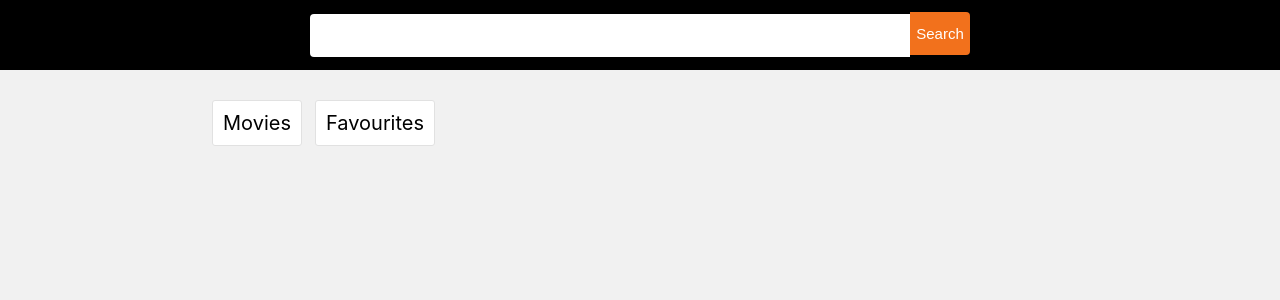
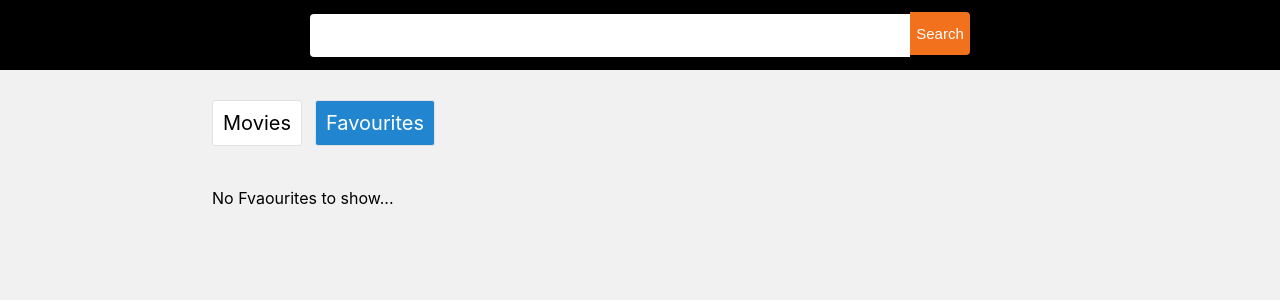
Before and after one commit to harshv9988/MovieApp-Project, a React (Create React App) app: page / in a window 1280 px wide. Both pictures are taken after a click on the element "Favourites". Shown: the top 300 px of the page. Built offline with nearby package versions, Linux system fonts and the light colour scheme.

Commit message:
minor addition

```diff
--- a/src/components/App.js
+++ b/src/components/App.js
@@ -42,10 +42,16 @@ class App extends React.Component {
         <Navbar search={search} />
         <div className="main">
           <div className="tabs">
-            <div className="tab" onClick={() => this.changeDisplay(false)}>
+            <div
+              className={`${showFavourites ? "tab" : "active-tabs tab"}`}
+              onClick={() => this.changeDisplay(false)}
+            >
               Movies
             </div>
-            <div className="tab" onClick={() => this.changeDisplay(true)}>
+            <div
+              className={`${showFavourites ? "active-tabs tab" : "tab"}`}
+              onClick={() => this.changeDisplay(true)}
+            >
               Favourites
             </div>
           </div>
@@ -60,6 +66,9 @@ class App extends React.Component {
                 />
               );
             })}
+            {showFavourites && favourites.length === 0 && (
+              <div style={{ marginTop: 42 }}>No Fvaourites to show...</div>
+            )}
           </div>
         </div>
       </div>
```
